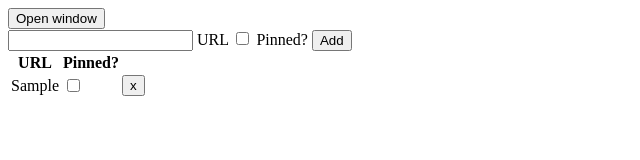
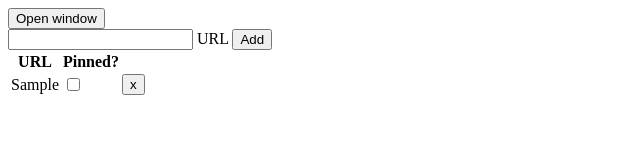
Before and after one commit to dawidowoc/start-tabs-extension, a website with bundled scripts: page index.html in a window 1280 px wide. Both pictures are taken after typing "Sample" into the empty fields and a click on the input "Add". Shown: the whole page, without its empty margins (0-640 px from the left). Built offline with nearby package versions, Linux system fonts and the light colour scheme; some packages are replaced by stand-ins of ours.

Commit message:
Delete 'pinned?' checkbox from 'add form'

```diff
--- a/extension.js
+++ b/extension.js
@@ -19,7 +19,6 @@ import TabsList from "./view/tabs-list.js";
 
     TabsService.add({
       url: formData.get("url"),
-      pinned: formData.get("pinned") === "on",
     });
 
     document.getElementById("url").value = "";
--- a/index.html
+++ b/index.html
@@ -11,8 +11,6 @@
       <form id="addTabForm">
         <input id="url" name="url" type="text"/>
         <label for="url">URL</label>
-        <input id="pinned" name="pinned" type="checkbox"/>
-        <label for="pinned">Pinned?</label>
         <input type="submit" value="Add"/>
       </form>
     </div>
--- a/service/tabs-service.js
+++ b/service/tabs-service.js
@@ -14,7 +14,7 @@ export default {
 
     tabs.push({
       url: tab.url,
-      pinned: tab.pinned,
+      pinned: false,
     });
 
     const tabsWithId = await Storage.store(tabs);
```
